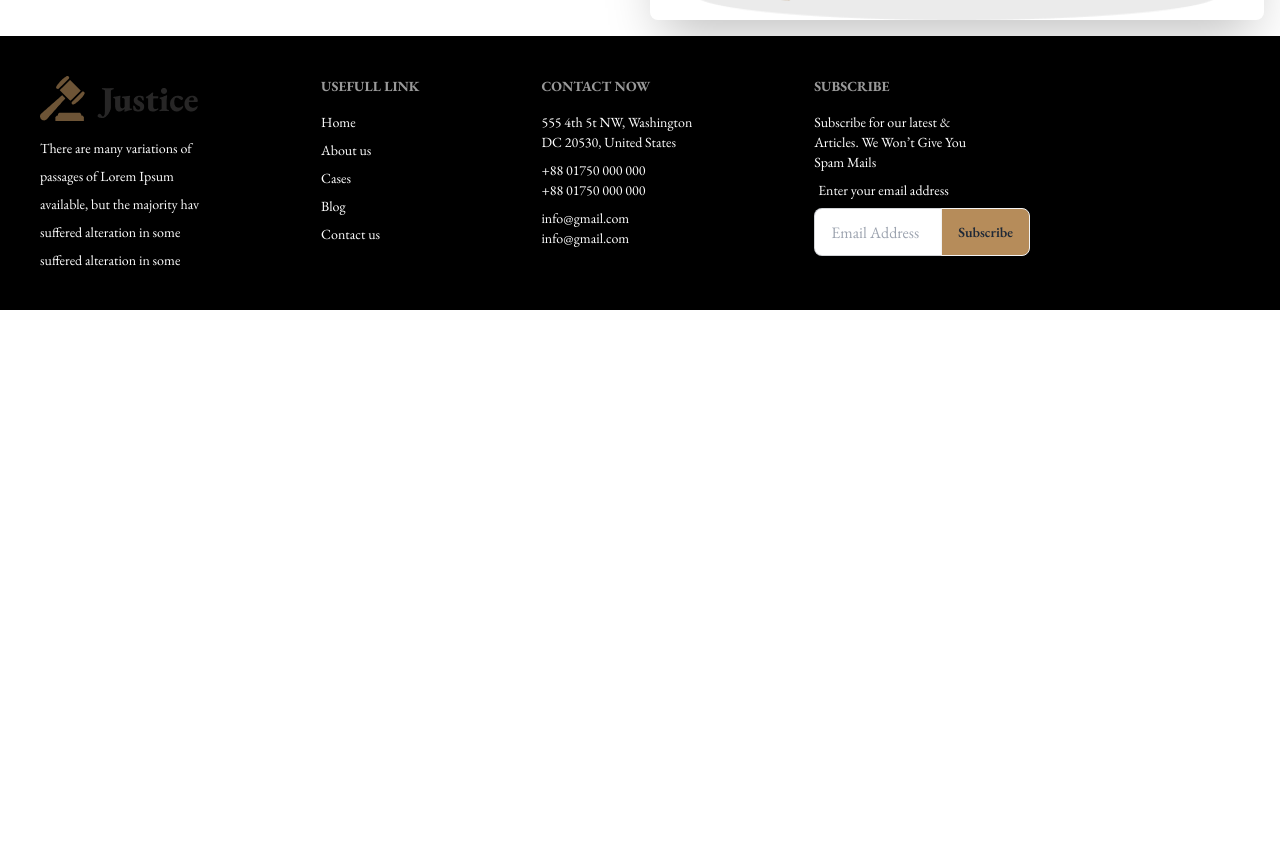
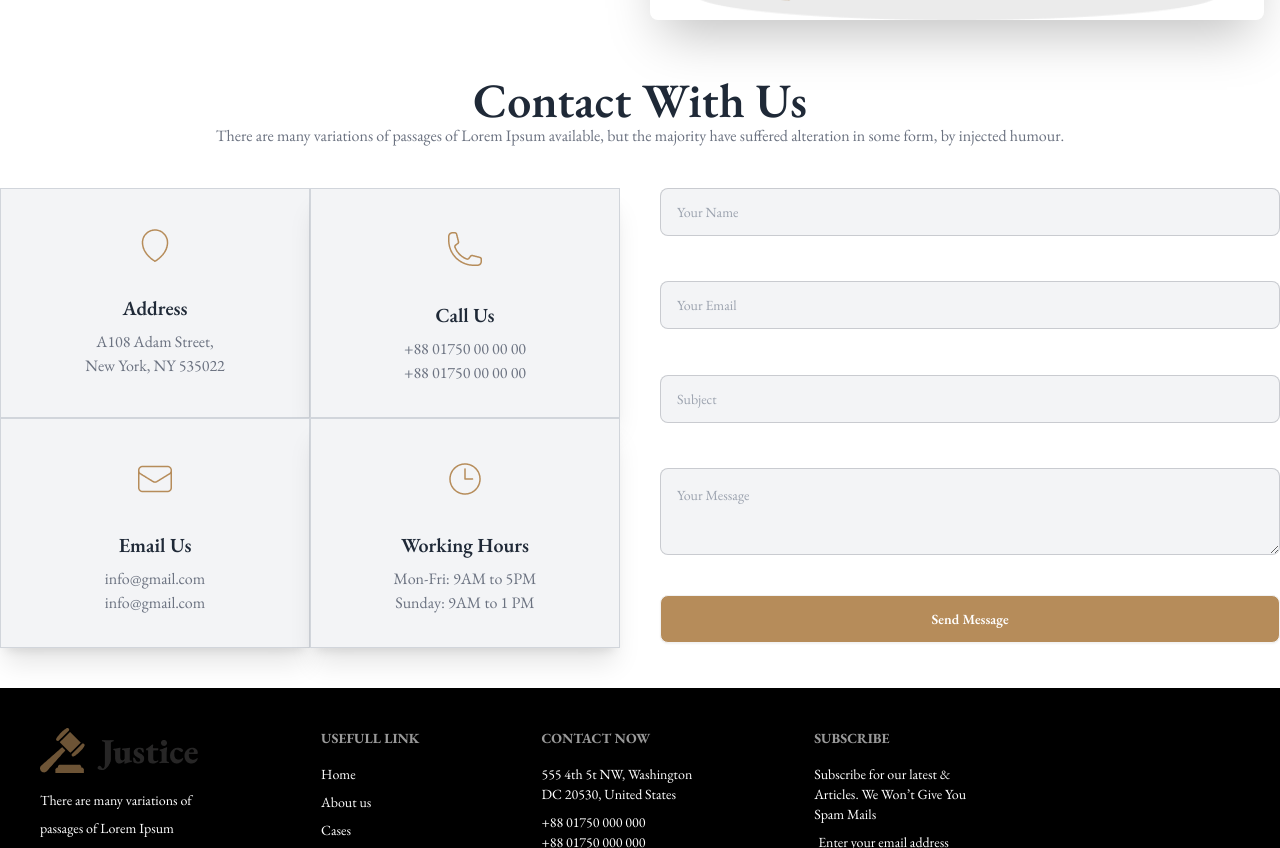
Before and after one commit to abuhasanxt/legal-solution, a plain HTML site: page index.html in a window 1280 px wide. Shown: the part 2893-3741 px from the top of the page. Before the commit the page ends 3203 px from the top, so only its background shows below. Drawn offline with nearby package versions, Linux system fonts and the light colour scheme.

Commit message:
complited main section

```diff
--- a/index.html
+++ b/index.html
@@ -1,5 +1,5 @@
 <!DOCTYPE html>
-<html lang="en">
+<html lang="en" data-theme="light">
   <head>
     <meta charset="UTF-8" />
     <meta name="viewport" content="width=device-width, initial-scale=1.0" />
@@ -394,7 +394,7 @@
         </div>
       </search>
       <!-- question-section -->
-      <section>
+      <section class="my-10">
         <div class="mb-10 text-center">
           <h1 class="text-5xl font-semibold">Frequently Asked Any Questions</h1>
           <p class="text-gray-500">
@@ -416,7 +416,9 @@
               </div>
               <div class="collapse-content">
                 <p>
-                    There are many variations of passages of Lorem Ipsum available, but the majority have suffered alteration in some form, by injected humour, .
+                  There are many variations of passages of Lorem Ipsum
+                  available, but the majority have suffered alteration in some
+                  form, by injected humour, .
                 </p>
               </div>
             </div>
@@ -425,11 +427,13 @@
             >
               <input type="radio" name="my-accordion-4" />
               <div class="collapse-title text-xl font-medium">
-               1. Are application fee waivers available?
+                1. Are application fee waivers available?
               </div>
               <div class="collapse-content">
                 <p>
-                    There are many variations of passages of Lorem Ipsum available, but the majority have suffered alteration in some form, by injected humour, .
+                  There are many variations of passages of Lorem Ipsum
+                  available, but the majority have suffered alteration in some
+                  form, by injected humour, .
                 </p>
               </div>
             </div>
@@ -438,10 +442,14 @@
             >
               <input type="radio" name="my-accordion-4" />
               <div class="collapse-title text-xl font-medium">
-               1. Are application fee waivers available?
+                1. Are application fee waivers available?
               </div>
               <div class="collapse-content">
-                <p>There are many variations of passages of Lorem Ipsum available, but the majority have suffered alteration in some form, by injected humour, . </p>
+                <p>
+                  There are many variations of passages of Lorem Ipsum
+                  available, but the majority have suffered alteration in some
+                  form, by injected humour, .
+                </p>
               </div>
             </div>
             <div
@@ -449,19 +457,121 @@
             >
               <input type="radio" name="my-accordion-4" />
               <div class="collapse-title text-xl font-medium">
-               1. Are application fee waivers available?
+                1. Are application fee waivers available?
               </div>
               <div class="collapse-content">
-                <p>There are many variations of passages of Lorem Ipsum available, but the majority have suffered alteration in some form, by injected humour, . </p>
+                <p>
+                  There are many variations of passages of Lorem Ipsum
+                  available, but the majority have suffered alteration in some
+                  form, by injected humour, .
+                </p>
               </div>
             </div>
           </div>
           <!-- images -->
           <div class="w-full">
-            <img
-              src="./images/faq.png"
-              class="w-full rounded-lg shadow-2xl"
+            <img src="./images/faq.png" class="w-full rounded-lg shadow-2xl" />
+          </div>
+        </div>
+      </section>
+      <!-- contact-section -->
+      <section class="my-10">
+        <div class="mb-10 text-center">
+          <h1 class="text-5xl font-semibold">Contact With Us</h1>
+          <p class="text-gray-500">
+            There are many variations of passages of Lorem Ipsum available, but
+            the majority have suffered alteration in some form, by injected
+            humour.
+          </p>
+        </div>
+        <div class="grid grid-cols-1 gap-10 md:grid-cols-2">
+          <!-- card -->
+          <div class="grid grid-cols-2">
+            <!-- card-1 -->
+            <div
+              class="card bg-gray-100 w-full shadow-xl border border-gray-300 rounded-none"
+            >
+              <figure class="px-10 pt-10">
+                <img src="./images/address.png" alt="logo" class="rounded-xl" />
+              </figure>
+              <div class="card-body items-center text-center">
+                <h2 class="card-title">Address</h2>
+                <p class="text-gray-500">
+                  A108 Adam Street, <br />
+                  New York, NY 535022
+                </p>
+              </div>
+            </div>
+            <!-- card-2 -->
+            <div
+              class="card bg-gray-100 w-full shadow-xl border border-gray-300 rounded-none"
+            >
+              <figure class="px-10 pt-10">
+                <img src="./images/call.png" alt="logo" class="rounded-xl" />
+              </figure>
+              <div class="card-body items-center text-center">
+                <h2 class="card-title">Call Us</h2>
+                <p class="text-gray-500">
+                  +88 01750 00 00 00 <br />
+                  +88 01750 00 00 00
+                </p>
+              </div>
+            </div>
+            <!-- card-3 -->
+            <div
+              class="card bg-gray-100 w-full shadow-xl border border-gray-300 rounded-none"
+            >
+              <figure class="px-10 pt-10">
+                <img src="./images/email.png" alt="logo" class="rounded-xl" />
+              </figure>
+              <div class="card-body items-center text-center">
+                <h2 class="card-title">Email Us</h2>
+                <p class="text-gray-500">
+                  info@gmail.com <br />
+                  info@gmail.com
+                </p>
+              </div>
+            </div>
+            <!-- card-4 -->
+            <div
+              class="card bg-gray-100 w-full shadow-xl border border-gray-300 rounded-none"
+            >
+              <figure class="px-10 pt-10">
+                <img src="./images/time.png" alt="logo" class="rounded-xl" />
+              </figure>
+              <div class="card-body items-center text-center">
+                <h2 class="card-title">Working Hours</h2>
+                <p class="text-gray-500">
+                  Mon-Fri: 9AM to 5PM <br />
+                  Sunday: 9AM to 1 PM
+                </p>
+              </div>
+            </div>
+          </div>
+          <!-- login -->
+          <div class="grid grid-col gap-10">
+            <input
+              type="text"
+              placeholder="Your Name"
+              class="input input-bordered input-md  max-w-full bg-gray-100 w-full"
             />
+            <input
+              type="text"
+              placeholder="Your Email"
+              class="input input-bordered input-md w-full max-w-full bg-gray-100"
+            />
+            <input
+              type="text"
+              placeholder="Subject"
+              class="input input-bordered input-md w-full max-w-full bg-gray-100"
+            />
+            <textarea
+              placeholder="Your Message"
+              class="textarea textarea-bordered textarea-md w-full max-w-full bg-gray-100"
+            ></textarea>
+            <button class="btn bg-btn-color text-white w-full">
+              Send Message
+            </button>
           </div>
         </div>
       </section>
```
